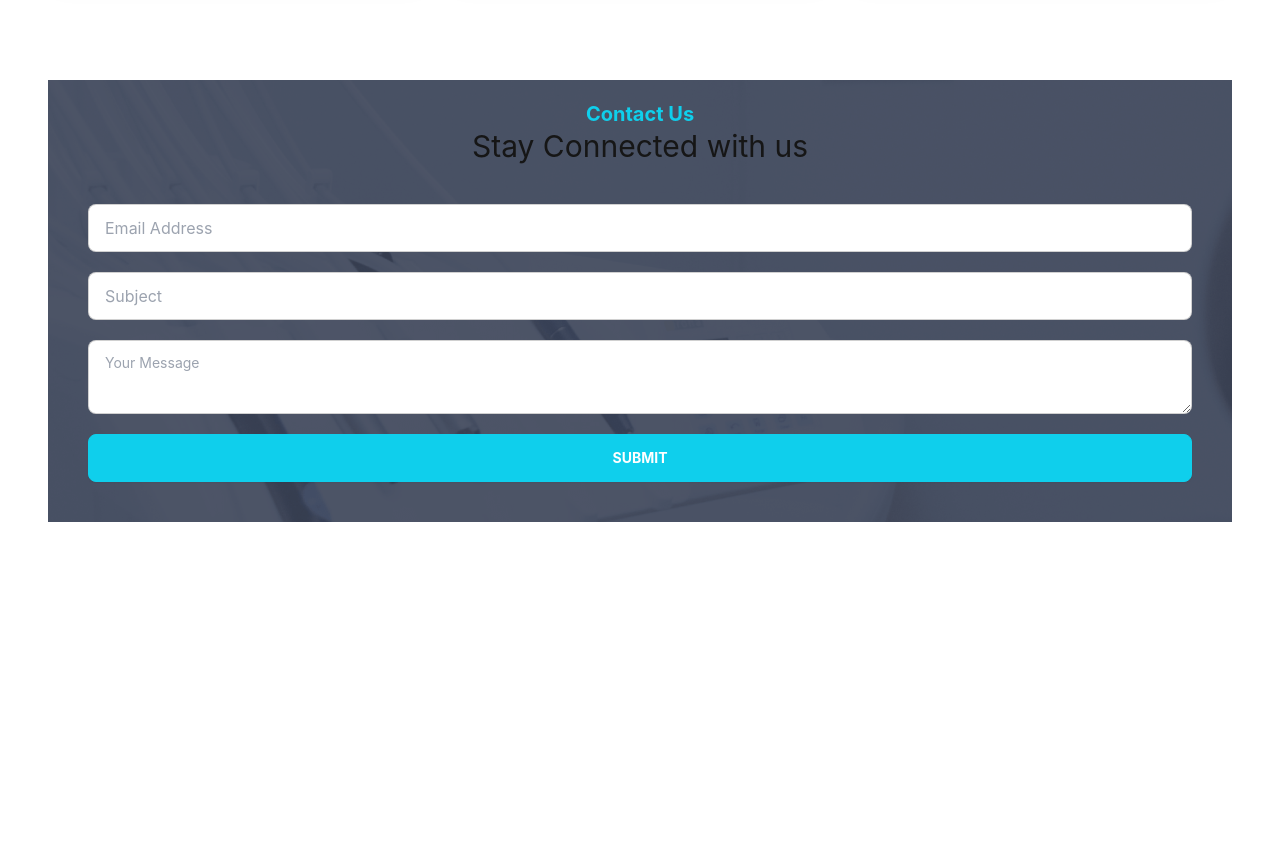
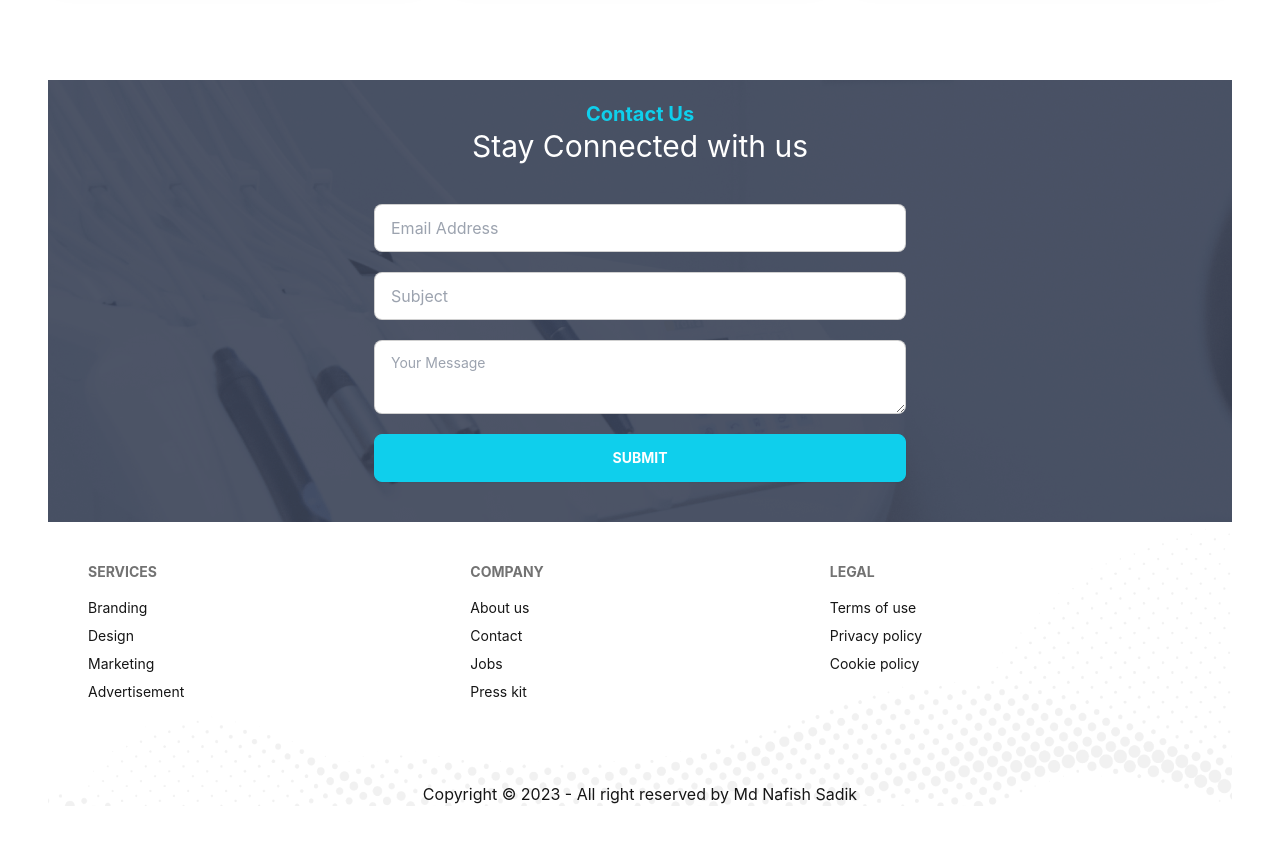
Before and after one commit to nafish08/dental-care-client, a React (Create React App) app: page / in a window 1280 px wide. Shown: the part 3600-4444 px from the top of the page. Before the commit the page ends 4122 px from the top, so only its background shows below. Built offline with nearby package versions, Linux system fonts and the light colour scheme.

Commit message:
Footer component added

```diff
--- a/public/index.html
+++ b/public/index.html
@@ -1,14 +1,12 @@
 <!DOCTYPE html>
 <html lang="en">
+
 <head>
   <meta charset="utf-8" />
   <link rel="icon" href="%PUBLIC_URL%/favicon.ico" />
   <meta name="viewport" content="width=device-width, initial-scale=1" />
   <meta name="theme-color" content="#000000" />
-    <meta
-      name="description"
-      content="Web site created using create-react-app"
-    />
+  <meta name="description" content="Web site created using create-react-app" />
   <link rel="apple-touch-icon" href="%PUBLIC_URL%/logo192.png" />
   <!--
       manifest.json provides metadata used when your web app is installed on a
@@ -24,8 +22,9 @@
       work correctly both with client-side routing and a non-root public URL.
       Learn how to configure a non-root public URL by running `npm run build`.
     -->
-    <title>React App</title>
+  <title>Doctors Portal</title>
 </head>
+
 <body>
   <noscript>You need to enable JavaScript to run this app.</noscript>
   <div id="root"></div>
@@ -40,4 +39,5 @@
       To create a production bundle, use `npm run build` or `yarn build`.
     -->
 </body>
+
 </html>
--- a/src/Pages/Home/ContactForm.js
+++ b/src/Pages/Home/ContactForm.js
@@ -9,12 +9,12 @@ const ContactForm = () => {
         }} className='p-5'>
             <div className='text-center'>
                 <h4 className='text-xl text-primary font-bold'>Contact Us</h4>
-                <h2 className='text-3xl'>Stay Connected with us</h2>
+                <h2 className='text-3xl text-white'>Stay Connected with us</h2>
             </div>
-            <div class="form-control m-auto p-5">
-                <input type="text" placeholder="Email Address" class="input input-bordered my-5" />
-                <input type="text" placeholder="Subject" class="input input-bordered " />
-                <textarea class="textarea textarea-bordered my-5" placeholder="Your Message"></textarea>
+            <div className="form-control lg:w-1/2 m-auto p-5">
+                <input type="text" placeholder="Email Address" className="input input-bordered my-5" />
+                <input type="text" placeholder="Subject" className="input input-bordered " />
+                <textarea className="textarea textarea-bordered my-5" placeholder="Your Message"></textarea>
                 <PrimaryButton>Submit</PrimaryButton>
             </div>
         </section>
--- a/src/Pages/Home/DentalCare.js
+++ b/src/Pages/Home/DentalCare.js
@@ -4,12 +4,12 @@ import PrimaryButton from '../Shared/PrimaryButton';
 
 const DentalCare = () => {
     return (
-        <div class="hero min-h-screen bg-base-200">
-            <div class="hero-content flex-col lg:flex-row">
-                <img src={treatment} class="max-w-sm rounded-lg shadow-2xl" />
+        <div className="hero min-h-screen bg-base-200">
+            <div className="hero-content flex-col lg:flex-row">
+                <img src={treatment} className="max-w-sm rounded-lg shadow-2xl" />
                 <div>
-                    <h1 class="text-5xl font-bold">Exceptional Dental Care, on Your Terms</h1>
-                    <p class="py-6">Welcome to a realm of exceptional dental care tailored to your preferences. At our practice, we redefine the dental experience, putting your needs and comfort at the forefront. Our dedicated team is committed to providing personalized, patient-centric services, ensuring your journey to optimal oral health aligns seamlessly with your individual preferences. Discover a dental oasis where your concerns are heard, and your smile is nurtured with expertise and compassion. Experience exceptional dental care that revolves around you – because your satisfaction is our priority.</p>
+                    <h1 className="text-5xl font-bold">Exceptional Dental Care, on Your Terms</h1>
+                    <p className="py-6">Welcome to a realm of exceptional dental care tailored to your preferences. At our practice, we redefine the dental experience, putting your needs and comfort at the forefront. Our dedicated team is committed to providing personalized, patient-centric services, ensuring your journey to optimal oral health aligns seamlessly with your individual preferences. Discover a dental oasis where your concerns are heard, and your smile is nurtured with expertise and compassion. Experience exceptional dental care that revolves around you – because your satisfaction is our priority.</p>
                     <PrimaryButton>Get Started</PrimaryButton>
                 </div>
             </div>
--- /dev/null
+++ b/src/Pages/Home/Footer.js
@@ -0,0 +1,40 @@
+import React from 'react';
+import footer from '../../assets/images/footer.png';
+
+const Footer = () => {
+    const currentYear = new Date().getFullYear();
+    return (
+        <footer style={{
+            background: `url(${footer})`,
+            backgroundSize: 'cover'
+        }} >
+            <div className="footer p-10">
+                <nav>
+                    <header className="footer-title">Services</header>
+                    <a className="link link-hover">Branding</a>
+                    <a className="link link-hover">Design</a>
+                    <a className="link link-hover">Marketing</a>
+                    <a className="link link-hover">Advertisement</a>
+                </nav>
+                <nav>
+                    <header className="footer-title">Company</header>
+                    <a className="link link-hover">About us</a>
+                    <a className="link link-hover">Contact</a>
+                    <a className="link link-hover">Jobs</a>
+                    <a className="link link-hover">Press kit</a>
+                </nav>
+                <nav>
+                    <header className="footer-title">Legal</header>
+                    <a className="link link-hover">Terms of use</a>
+                    <a className="link link-hover">Privacy policy</a>
+                    <a className="link link-hover">Cookie policy</a>
+                </nav>
+            </div>
+            <div className='my-10 text-center'>
+                <p>Copyright © {currentYear} - All right reserved by Md Nafish Sadik</p>
+            </div>
+        </footer>
+    );
+};
+
+export default Footer;
--- a/src/Pages/Home/Home.js
+++ b/src/Pages/Home/Home.js
@@ -6,6 +6,7 @@ import DentalCare from './DentalCare';
 import MakeAppointment from './MakeAppointment';
 import Testimonials from './Testimonials';
 import ContactForm from './ContactForm';
+import Footer from './Footer';
 
 const Home = () => {
     return (
@@ -17,6 +18,7 @@ const Home = () => {
             <MakeAppointment></MakeAppointment>
             <Testimonials></Testimonials>
             <ContactForm></ContactForm>
+            <Footer></Footer>
         </div>
     );
 };
--- a/src/Pages/Home/Review.js
+++ b/src/Pages/Home/Review.js
@@ -2,12 +2,12 @@ import React from 'react';
 
 const Review = ({ review }) => {
     return (
-        <div class="card lg:max-w-lg bg-base-100 shadow-xl">
-            <div class="card-body">
+        <div className="card lg:max-w-lg bg-base-100 shadow-xl">
+            <div className="card-body">
                 <p>{review.reviews}</p>
                 <div className='flex items-center'>
-                    <div class="avatar">
-                        <div class="w-16 rounded-full ring ring-primary ring-offset-base-100 mr-5">
+                    <div className="avatar">
+                        <div className="w-16 rounded-full ring ring-primary ring-offset-base-100 mr-5">
                             <img src={review.img} />
                         </div>
                     </div>
--- a/src/Pages/Home/Service.js
+++ b/src/Pages/Home/Service.js
@@ -2,12 +2,12 @@ import React from 'react';
 
 const Service = ({ service }) => {
     return (
-        <div class="card lg:max-w-lg bg-base-100 shadow-xl">
-            <figure class="px-10 pt-10">
-                <img src={service.img} alt="Shoes" class="rounded-xl" />
+        <div className="card lg:max-w-lg bg-base-100 shadow-xl">
+            <figure className="px-10 pt-10">
+                <img src={service.img} alt="Shoes" className="rounded-xl" />
             </figure>
-            <div class="card-body items-center text-center">
-                <h2 class="card-title">{service.name}</h2>
+            <div className="card-body items-center text-center">
+                <h2 className="card-title">{service.name}</h2>
                 <p>{service.description}</p>
             </div>
         </div>
```
Lines whose indentation alone changed are shown as unchanged.
